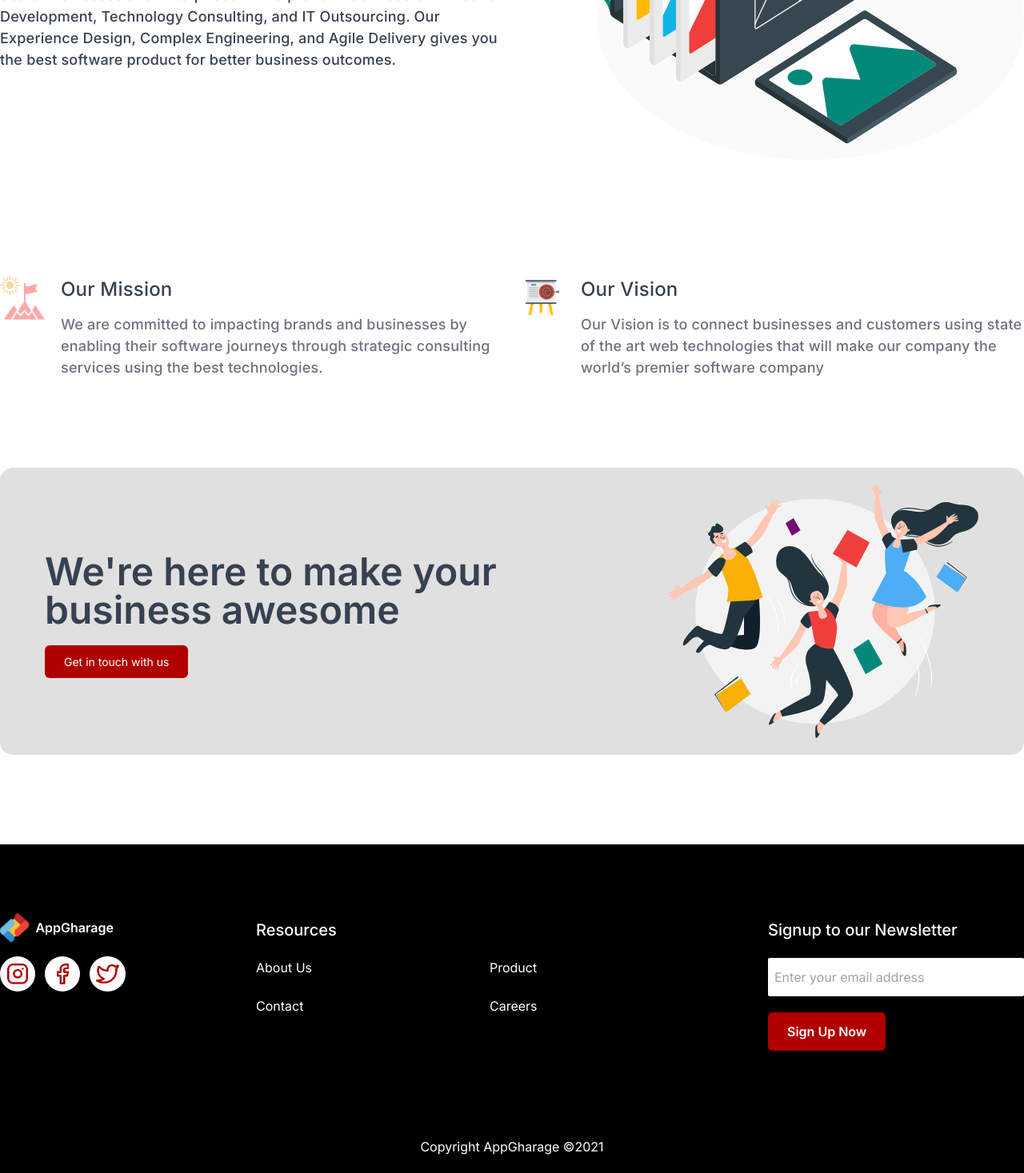
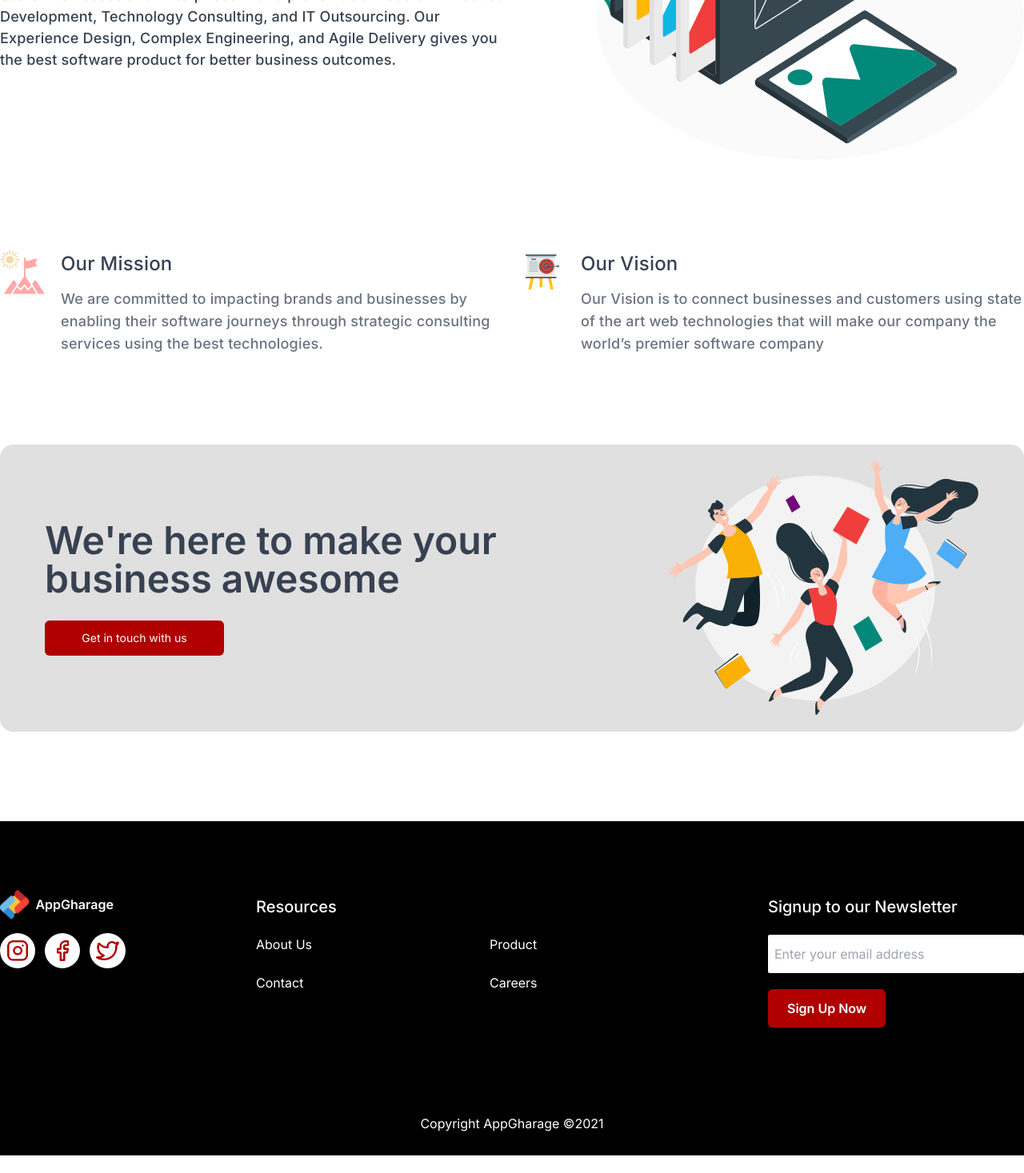
Before and after one commit to cnaallotey/appgharageWebsite, a Vue app: page /about in a window 1280 px wide. Shown: the part 450-1917 px from the top of the page at 80% size. After the commit the page ends 1895 px from the top, so only its background shows below. Built offline with nearby package versions, Linux system fonts and the light colour scheme.

Commit message:
ui changes

```diff
--- a/src/components/aboutcomp.vue
+++ b/src/components/aboutcomp.vue
@@ -1,5 +1,5 @@
 <template>
-    <div class="max-w-screen-xl mx-auto px-5 md:px-10 xl:px-0 space-y-36">
+    <div class="max-w-screen-xl mx-auto px-5 md:px-10 xl:px-0 space-y-10 md:space-y-28">
     <div class="flex flex-col md:flex-row space-y-10 md:space-y-0">
     <div class="space-y-5 w-full md:w-1/2 flex flex-col justify-center">
     <h1 class=" font-bold text-gray-700 " style="letter-spacing: 0.2px; font-size:40px;">About Us</h1>
@@ -9,17 +9,17 @@
     </div>
     <div class="flex flex-col md:flex-row space-x-0 md:space-x-5 space-y-5 md:space-y-0">
     <div class="w-full md:w-1/2 flex flex-row items-start space-x-5">
-    <img src="../assets/mission 1.svg" class="w-14" alt="">
+    <img src="../assets/mission 1.svg" class=" w-8 md:w-14" alt="">
     <div class="space-y-3">
     <h3 class="font-medium text-gray-700" style="letter-spacing: 0.2px; font-size: 24px;">Our Mission</h3>
-    <p class="font-medium text-gray-500 leading-normal" style="letter-spacing: 0.2px; font-size: 18px;">We are committed to impacting brands and businesses by enabling their software journeys through strategic consulting services using the best technologies.</p>
+    <p class="font-medium text-gray-500 leading-normal text-base  md:text-lg" style="letter-spacing: 0.2px;">We are committed to impacting brands and businesses by enabling their software journeys through strategic consulting services using the best technologies.</p>
     </div>
     </div>
     <div class="w-full md:w-1/2 flex flex-row items-start space-x-5">
-    <img src="../assets/future 1.svg" class="w-14" alt="">
+    <img src="../assets/future 1.svg" class="w-8 md:w-14" alt="">
     <div class="space-y-3">
     <h3 class="font-medium text-gray-700" style="letter-spacing: 0.2px; font-size: 24px;">Our Vision</h3>
-    <p class="font-medium text-gray-500 leading-normal" style="letter-spacing: 0.2px; font-size: 18px;">Our Vision is to connect businesses and customers using state of the art web technologies that will make our company the world’s premier software company</p>
+    <p class="font-medium text-gray-500 leading-normal text-base  md:text-lg" style="letter-spacing: 0.2px;">Our Vision is to connect businesses and customers using state of the art web technologies that will make our company the world’s premier software company</p>
     </div>
     </div>
     </div>
--- a/src/components/cta.vue
+++ b/src/components/cta.vue
@@ -2,10 +2,9 @@
 <div class="w-full">
 <div class="max-w-screen-xl mx-auto px-5 md:px-10 xl:px-0">
 <div class="rounded-2xl px-5 md:px-14 py-10 md:py-0" style="background-color: #E0E0E0;">
-<div class="flex flex-col-reverse md:flex-row items-center ">
-<div class="w-full md:w-2/3 space-y-7 pt-5 md:py-14 "><h1 class="font-semibold text-gray-700 text-center md:text-left text-4xl md:text-5xl leading-normal">We're here to make your business awesome</h1>
-<div><router-link to="/contact" class="px-6 py-3 font-normal text-white rounded-md w-full md:w-56" style="background-color: #b00000; font-size: 14px">Get in touch with us</router-link>
-</div>
+<div class="flex flex-col md:flex-row items-start md:items-center space-y-10 md:space-y-0 ">
+<div class="w-full md:w-2/3 space-y-7 md:py-14 h-full flex flex-col justify-center"><h1 class="font-semibold text-gray-700 text-center md:text-left text-4xl md:text-5xl leading-tight">We're here to make your business awesome</h1>
+<router-link to="/contact" class="w-56 mx-auto md:mx-0 text-white text-center py-3 font-normal rounded-md text-sm" style="background-color: #b00000;">Get in touch with us</router-link>
 </div>
 <div class="flex items-center w-full md:w-1/3 py-5"><img src="../assets/ctaimage.svg" class="w-full" alt=""></div>
 </div>
--- a/src/components/foooter.vue
+++ b/src/components/foooter.vue
@@ -21,23 +21,23 @@
 
   <div class="my-3 px-3 w-1/2 overflow-hidden cursor-pointer">
     <!-- Column Content -->
-    <p class="text-white tracking-normal font-normal hover:text-red-500 hover:underline cursor-pointer" style="font-size: 16px;">About Us</p>
+    <router-link to="/about" class="text-white tracking-normal font-normal hover:text-red-500 hover:underline cursor-pointer" style="font-size: 16px;">About Us</router-link>
 
   </div>
 
   <div class="my-3 px-3 w-1/2 overflow-hidden">
     <!-- Column Content -->
-    <p class="text-white tracking-normal font-normal hover:text-red-500 hover:underline cursor-pointer" style="font-size: 16px;">Product</p>
+    <router-link to="/products" class="text-white tracking-normal font-normal hover:text-red-500 hover:underline cursor-pointer" style="font-size: 16px;">Product</router-link>
   </div>
 
   <div class="my-3 px-3 w-1/2 overflow-hidden">
     <!-- Column Content -->
-    <p class="text-white tracking-normal font-normal hover:text-red-500 hover:underline cursor-pointer" style="font-size: 16px;">Contact</p>
+    <router-link to="/contact" class="text-white tracking-normal font-normal hover:text-red-500 hover:underline cursor-pointer" style="font-size: 16px;">Contact</router-link>
   </div>
 
   <div class="my-3 px-3 w-1/2 overflow-hidden">
     <!-- Column Content -->
-    <p class="text-white tracking-normal font-normal hover:text-red-500 hover:underline cursor-pointer" style="font-size: 16px;">Careers</p>
+    <router-link to="/jobs" class="text-white tracking-normal font-normal hover:text-red-500 hover:underline cursor-pointer" style="font-size: 16px;">Careers</router-link>
   </div>
 
 </div>
--- a/src/components/homepage.vue
+++ b/src/components/homepage.vue
@@ -5,12 +5,12 @@
 
       <div class="relative max-w-screen-xl mx-auto px-5 md:px-10 xl:px-0 space-y-20 md:space-y-20 z-10">
       <div class="w-full overflow-hidden">
-<div class=" flex flex-col lg:flex-row space-y-10 lg:space-y-0">
+<div class=" flex flex-col-reverse lg:flex-row lg:space-y-0">
 <div class="w-full lg:w-3/5 space-y-5 pt-0 md:pt-5 ">
-<h1 class=" font-black tracking-normal text-gray-900 text-4xl md:text-6xl lg:heading animate__bounceIn">Premium Software Solutions for Your Business</h1>
-<div class="pr-0 md:pr-20"><p class=" mr-0 md:mr-20 font-normal text-gray-500 text-base md:text-lg lg:herocaption">AppGharage is Your technology partner for innovative and impactful digital solutions.</p>
+<h1 class=" font-black tracking-normal text-gray-900 text-4xl md:text-6xl lg:heading animate__bounceIn text-center lg:text-left">Premium Software Solutions for Your Business</h1>
+<div class="pr-0 md:pr-20"><p class=" mr-0 md:mr-20 font-normal text-gray-500 text-base md:text-lg lg:herocaption text-center lg:text-left px-10 lg:px-0">AppGharage is Your technology partner for innovative and impactful digital solutions.</p>
 </div></div>
-<div class="w-full lg:w-2/5"> <img src="../assets/heroimg.svg" class="w-full " alt=""></div>
+<div class="w-full lg:w-2/5 mb-10 lg:mb-0"> <img src="../assets/heroimg.svg" class="w-full px-5 lg:px-0 " alt=""></div>
 </div>
 </div>
 <div class="w-full space-y-10 pt-0 md:pt-24">
```
Also changed, not shown: 11 other files (tests, documents, lock files or other folders).
